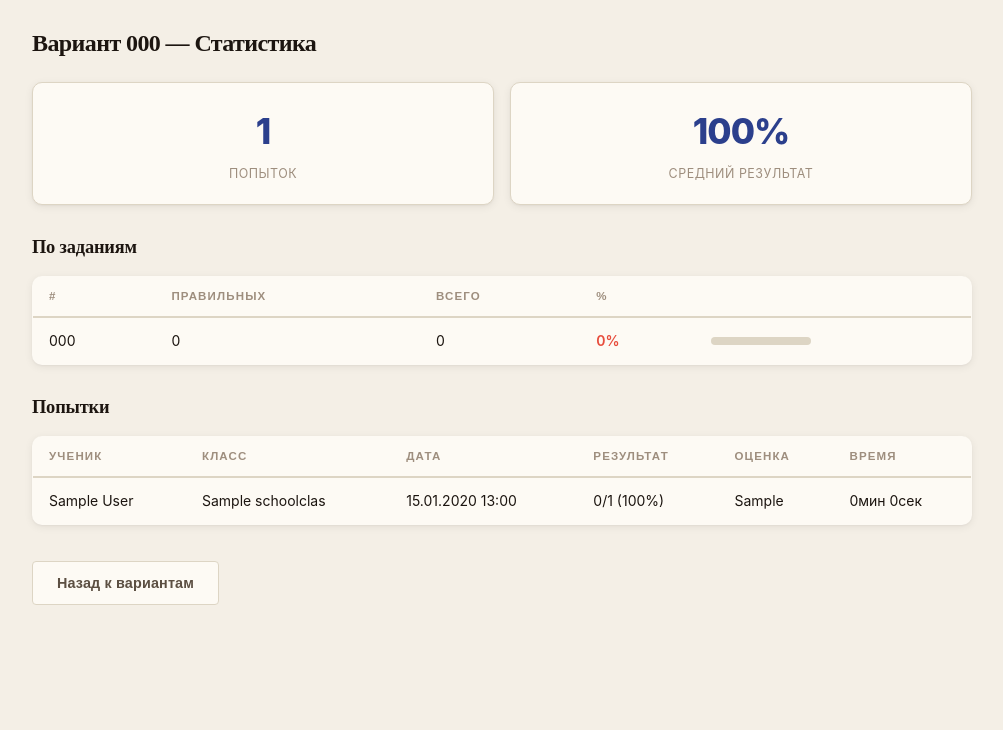
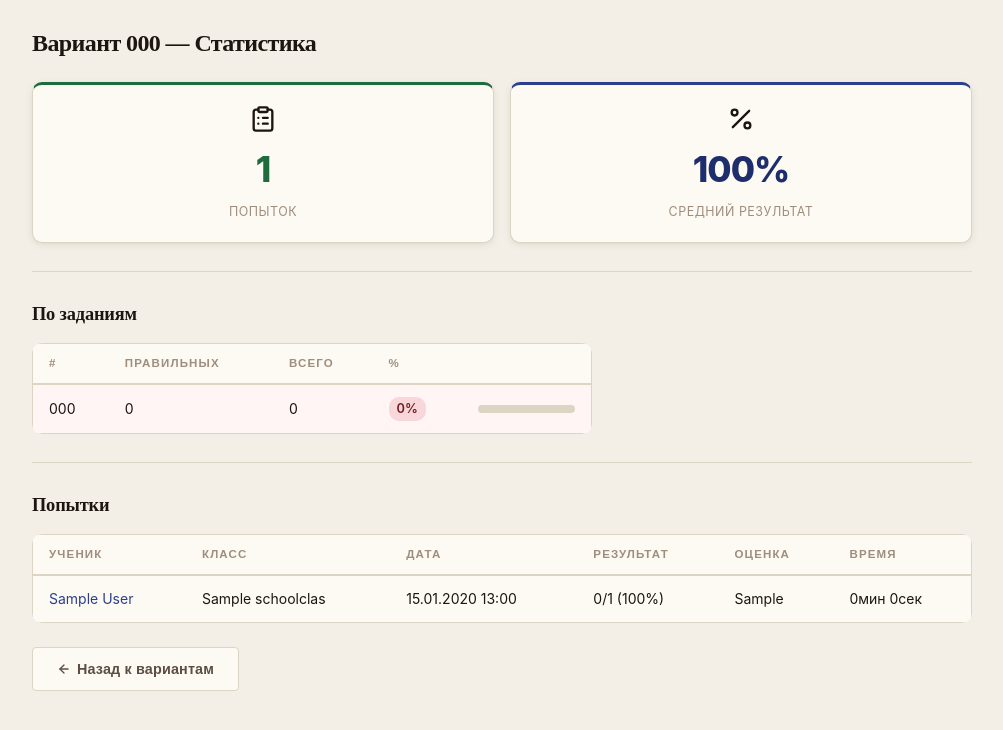
Before and after one commit to Lu7474/ogelegko, a Django app: page /admin/variants/1/stats/ in a window 1280 px wide. Shown: the part 56-786 px from the top of the page, without its empty margins (138-1141 px from the left). Run offline with Django 5.2, Linux system fonts and the light colour scheme; a user stored in the database is signed in; tables that the repository leaves empty hold one stand-in row (values such as "Sample post"); data that the repository does not hold is empty.

Commit message:
feat(admin): variant stats and bulk grade — icons, perf badges, empty states, progress bars

```diff
--- a/static/css/style.css
+++ b/static/css/style.css
@@ -1192,9 +1192,12 @@ tr:hover .row-actions { opacity: 1; }
 }
 .btn-success:hover { background: #059669; border-color: #059669; }
 
-/* Прогресс-бар для статуса импорта */
+/* Прогресс-бар для статуса импорта и аналитики */
 .progress-bar-wrap { height: 8px; background: var(--border); border-radius: 20px; overflow: hidden; }
 .progress-bar { height: 100%; background: var(--primary); border-radius: 20px; }
+.progress-bar-high { background: var(--success); }
+.progress-bar-mid  { background: var(--warning); }
+.progress-bar-low  { background: var(--danger); }
 @keyframes progress-pulse {
     0%, 100% { width: 20%; }
     50% { width: 80%; }
--- a/templates/admin/variant_stats.html
+++ b/templates/admin/variant_stats.html
@@ -4,55 +4,62 @@
 {% block content %}
 <h1>Вариант {{ variant.number }} — Статистика</h1>
 
-<div class="results-summary">
-    <div class="result-card">
+<div class="stats-summary">
+    <div class="result-card stat-card stat-card-green">
+        <span class="stat-card-icon"><i data-lucide="clipboard-list" aria-hidden="true"></i></span>
         <div class="result-number">{{ attempts|length }}</div>
         <div class="result-label">Попыток</div>
     </div>
-    <div class="result-card">
+    <div class="result-card stat-card stat-card-blue">
+        <span class="stat-card-icon"><i data-lucide="percent" aria-hidden="true"></i></span>
         <div class="result-number">{% if avg_percentage is not None %}{{ avg_percentage }}%{% else %}—{% endif %}</div>
         <div class="result-label">Средний результат</div>
     </div>
 </div>
 
 {% if task_stats %}
+<hr class="section-sep">
 <h2>По заданиям</h2>
-<table class="table">
+<div class="table-responsive" style="max-width:560px;">
+<table class="table" style="margin:0;">
     <thead>
-        <tr><th>#</th><th>Правильных</th><th>Всего</th><th>%</th><th></th></tr>
+        <tr><th>#</th><th>Правильных</th><th>Всего</th><th>%</th><th style="min-width:100px;"></th></tr>
     </thead>
     <tbody>
         {% for ts in task_stats %}
-        <tr>
+        <tr {% if ts.percentage < 40 %}class="row-weak"{% endif %}>
             <td>{{ ts.task.number }}</td>
             <td>{{ ts.correct }}</td>
             <td>{{ ts.total }}</td>
             <td>
-                <span style="color:{% if ts.percentage >= 70 %}#27ae60{% elif ts.percentage >= 40 %}#f39c12{% else %}#e74c3c{% endif %}; font-weight:600;">
+                <span class="perf-badge {% if ts.percentage >= 70 %}perf-badge-high{% elif ts.percentage >= 40 %}perf-badge-mid{% else %}perf-badge-low{% endif %}">
                     {{ ts.percentage }}%
                 </span>
             </td>
             <td>
-                <div style="width:100px; height:8px; background:var(--border,#e0e0e0); border-radius:4px;">
-                    <div style="width:{{ ts.percentage }}%; height:100%; background:{% if ts.percentage >= 70 %}#27ae60{% elif ts.percentage >= 40 %}#f39c12{% else %}#e74c3c{% endif %}; border-radius:4px;"></div>
+                <div class="progress-bar-wrap">
+                    <div class="progress-bar {% if ts.percentage >= 70 %}progress-bar-high{% elif ts.percentage >= 40 %}progress-bar-mid{% else %}progress-bar-low{% endif %}" style="width:{{ ts.percentage }}%"></div>
                 </div>
             </td>
         </tr>
         {% endfor %}
     </tbody>
 </table>
+</div>
 {% endif %}
 
 {% if attempts %}
+<hr class="section-sep">
 <h2>Попытки</h2>
-<table class="table">
+<div class="table-responsive">
+<table class="table" style="margin:0;">
     <thead>
         <tr><th>Ученик</th><th>Класс</th><th>Дата</th><th>Результат</th><th>Оценка</th><th>Время</th></tr>
     </thead>
     <tbody>
         {% for a in attempts %}
         <tr>
-            <td>{{ a.student.full_name }}</td>
+            <td><a href="{% url 'admin_student_stats' a.student.id %}">{{ a.student.full_name }}</a></td>
             <td>{{ a.student.school_class.name }}</td>
             <td>{{ a.finished_at|date:"d.m.Y H:i" }}</td>
             <td>{{ a.correct_count }}/{{ a.total_count }} ({{ a.percentage }}%)</td>
@@ -62,7 +69,18 @@
         {% endfor %}
     </tbody>
 </table>
+</div>
 {% endif %}
 
-<a href="{% url 'admin_variants' %}" class="btn btn-secondary" style="margin-top:12px;">Назад к вариантам</a>
+{% if not task_stats and not attempts %}
+<div class="empty-state">
+    <span class="empty-state-icon"><i data-lucide="bar-chart-2" aria-hidden="true"></i></span>
+    <h3>Вариант ещё никто не решал</h3>
+    <p>Статистика появится после первой завершённой попытки.</p>
+</div>
+{% endif %}
+
+<div style="margin-top:24px;">
+    <a href="{% url 'admin_variants' %}" class="btn btn-secondary"><i data-lucide="arrow-left" aria-hidden="true"></i><span>Назад к вариантам</span></a>
+</div>
 {% endblock %}
```
Also changed, not shown: templates/admin/bulk_grade.html (+6 -4 lines).
